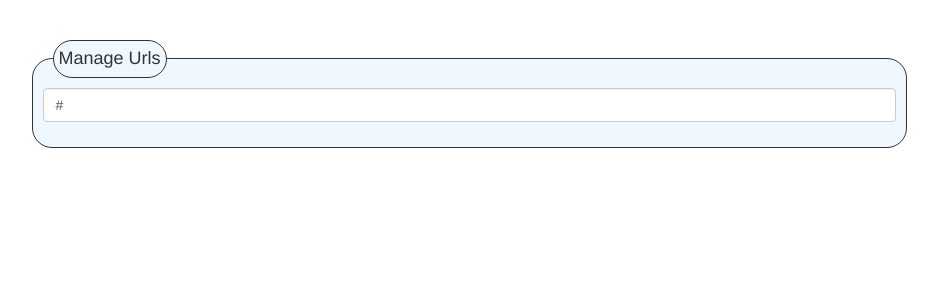
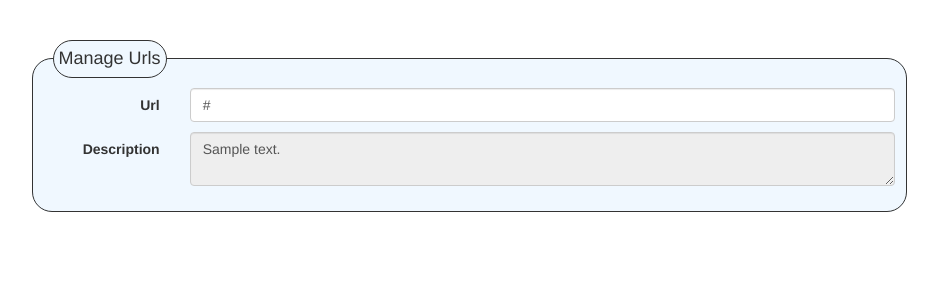
Before and after one commit to theoxfordlab/oxfordlab, a Django app: page /manage_urls/ in a window 1280 px wide. Shown: the part 52-352 px from the top of the page, without its empty margins (171-1109 px from the left). Run offline with Django 3.2, Linux system fonts and the light colour scheme; a user stored in the database is signed in; tables that the repository leaves empty hold one stand-in row (values such as "Sample post"); some libraries are stand-ins or nearby versions.

Commit message:
add description to manage urls

```diff
--- a/src/templates/manage_urls.html
+++ b/src/templates/manage_urls.html
@@ -3,12 +3,20 @@
 <div class="container-fluid">
     <fieldset class="fieldset scheduler-border">
         <legend class="scheduler-border">Manage Urls</legend>
-        <form class="">
+        <form class="form-horizontal">
             {% block content %}
                 {% for url in urls %}
-                    <div class="form-row">
-                        <div class="form-group col">
+                    <div class="form-group">
+                        <label class="control-label col-sm-2">Url </label>
+                        <div class="col-sm-10">
                             <p class="form-control">{{url.url}}</p>
+                        </div>
+
+                        <div>
+                        <label class="control-label col-sm-2">Description</label>
+                        <div class="col-sm-10 d-print-none">
+                            <textarea readonly class="form-control">{{url.description}}</textarea>
+                        </div>
                         </div>
                     </div>
                 {% endfor %}
```
